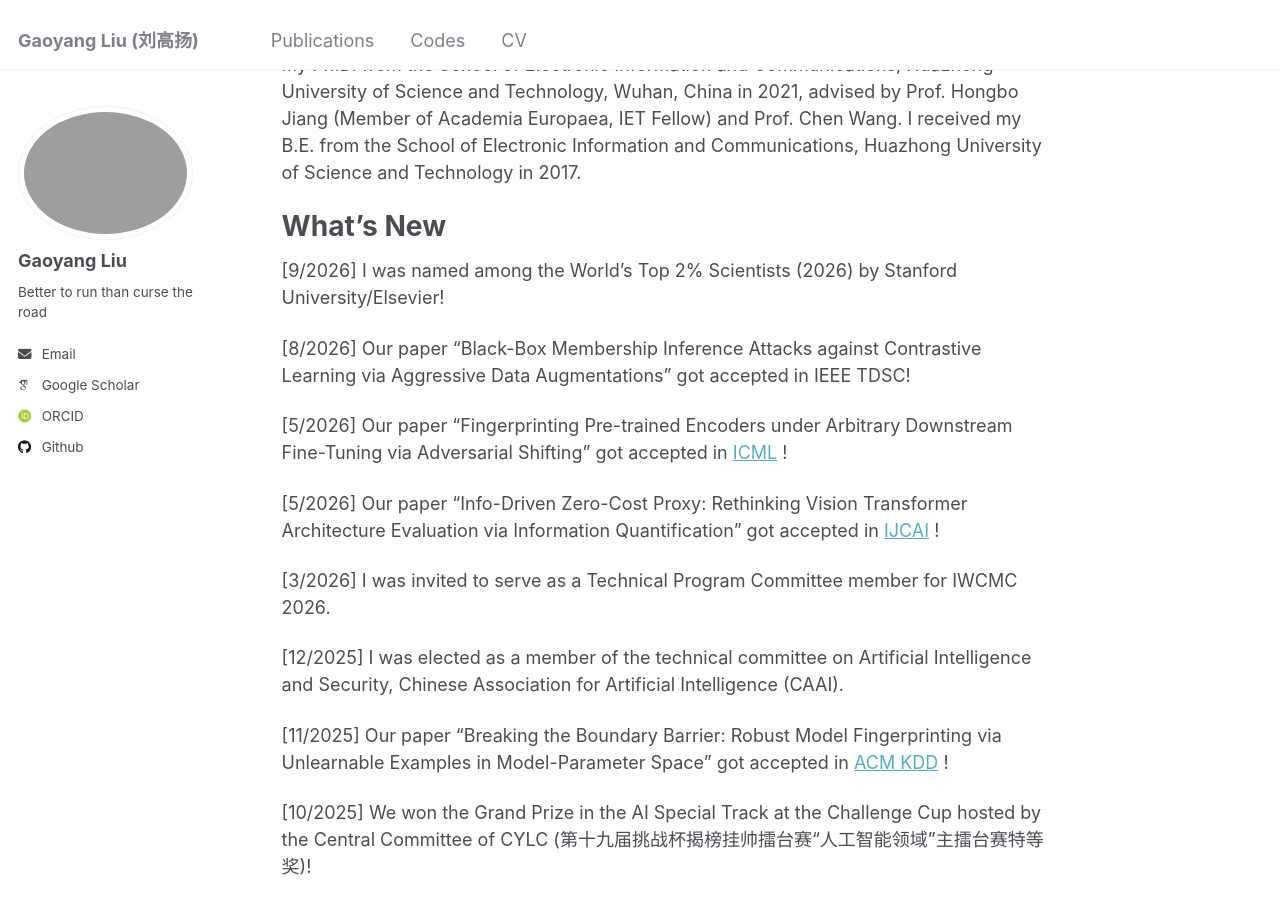
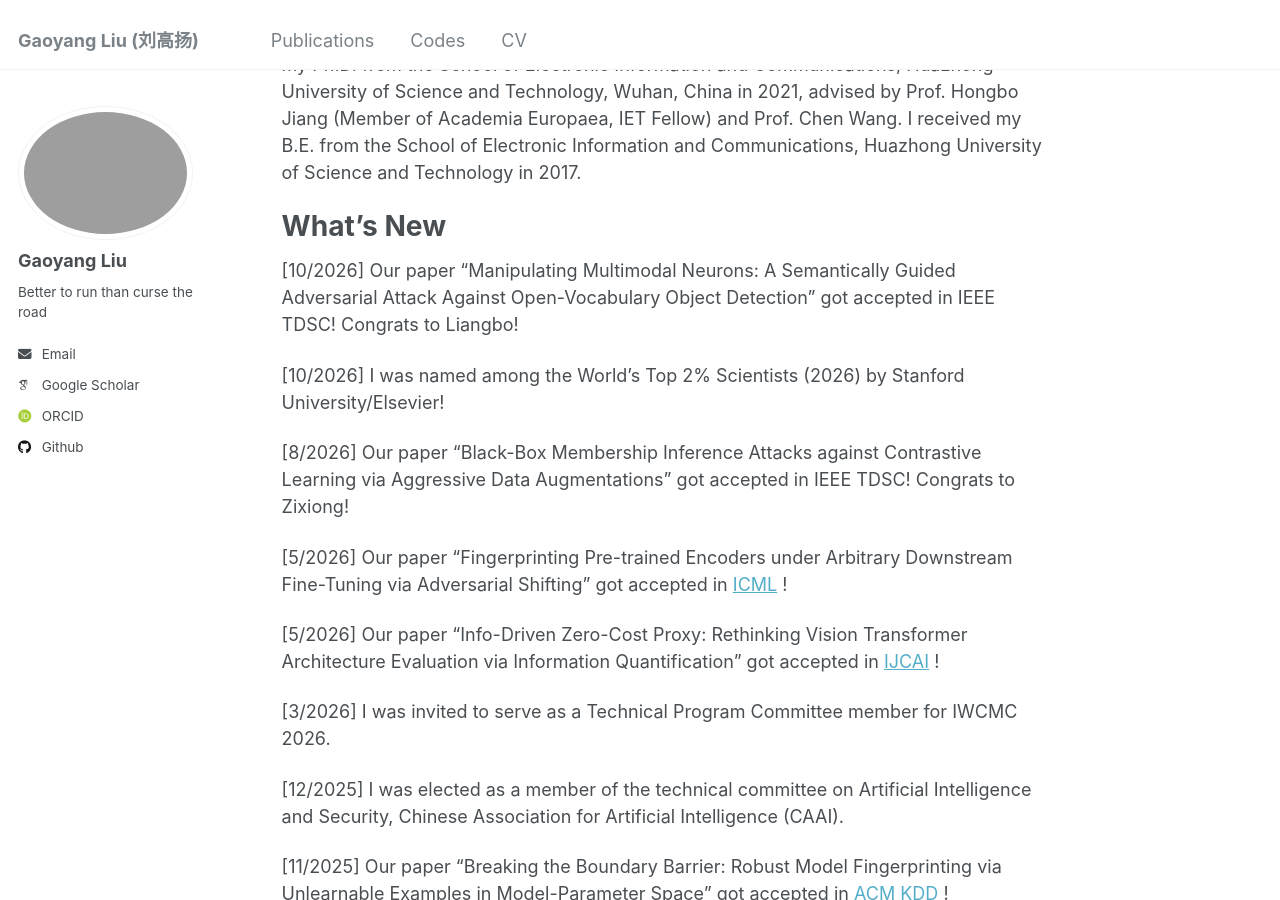
Before and after one commit to gyliu1991/gyliu1991.github.io, a Jekyll site: the page built from _pages/about.md, in a window 1280 px wide and 900 px high, scrolled down 313 px. Built offline with Jekyll 4.4.1, drawn with Linux system fonts in a browser that asks for light colours; some web fonts are replaced.

Commit message:
Update about.md

```diff
--- a/_pages/about.md
+++ b/_pages/about.md
@@ -12,9 +12,11 @@ At present, I maintain long-term academic cooperation and joint research work wi
 
 What’s New
 ====
-[9/2026] I was named among the World's Top 2% Scientists (2026) by Stanford University/Elsevier!
+[10/2026] Our paper “Manipulating Multimodal Neurons: A Semantically Guided Adversarial Attack Against Open-Vocabulary Object Detection” got accepted in IEEE TDSC! Congrats to Liangbo!
 
-[8/2026] Our paper “Black-Box Membership Inference Attacks against Contrastive Learning via Aggressive Data Augmentations” got accepted in IEEE TDSC!
+[10/2026] I was named among the World's Top 2% Scientists (2026) by Stanford University/Elsevier!
+
+[8/2026] Our paper “Black-Box Membership Inference Attacks against Contrastive Learning via Aggressive Data Augmentations” got accepted in IEEE TDSC! Congrats to Zixiong!
 
 [5/2026] Our paper “Fingerprinting Pre-trained Encoders under Arbitrary Downstream Fine-Tuning via Adversarial Shifting” got accepted in [ICML](http://icml.cc/virtual/2026/poster/61297) !
 
```
